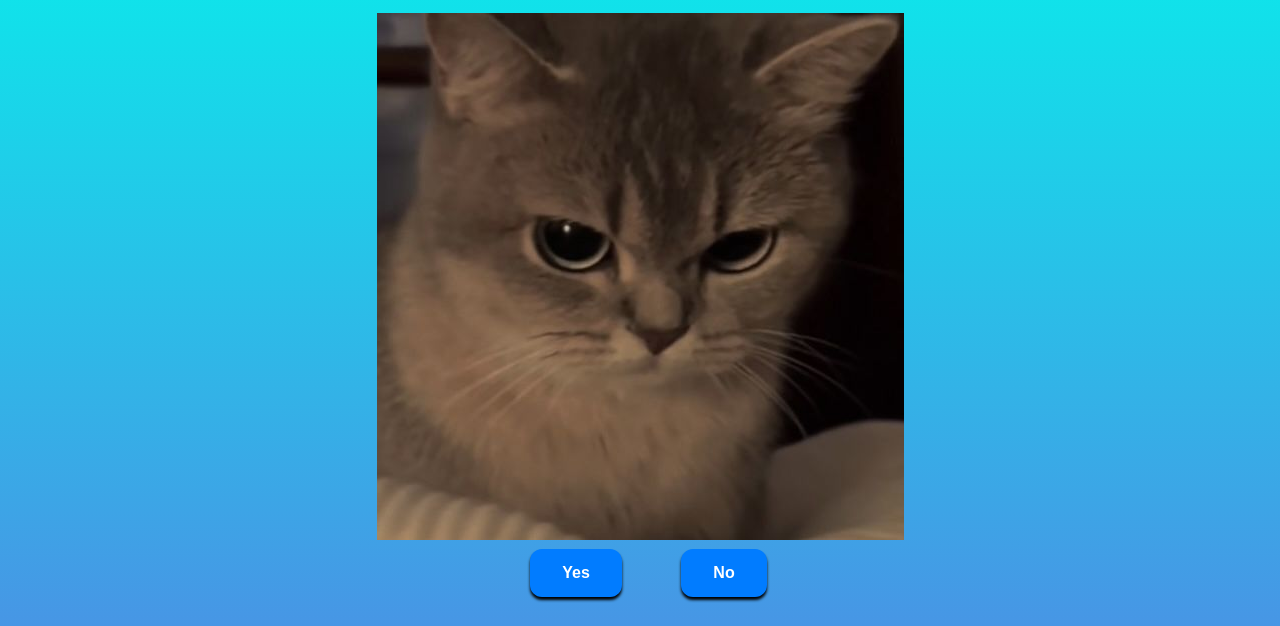
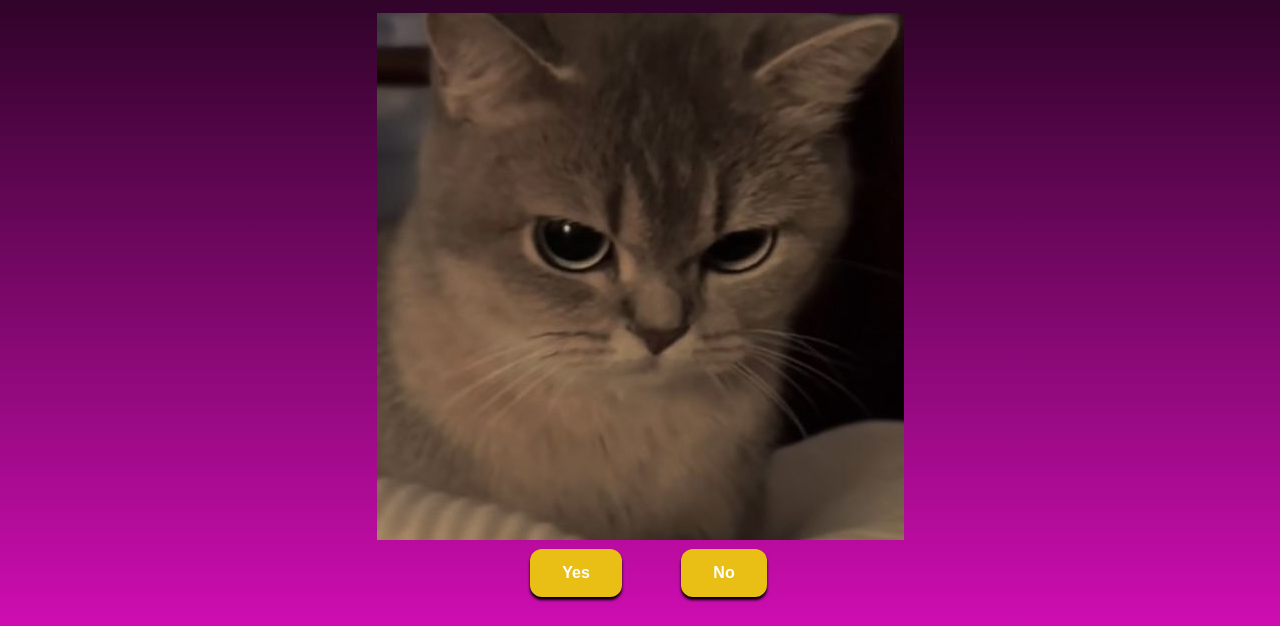
Before and after one commit to prashantshirk/funfunhehe, a plain HTML site: page index.html in a window 1280 px wide. Shown: the part 190-816 px from the top of the page. Drawn offline with Linux system fonts and the light colour scheme.

Commit message:
Add files via upload

```diff
--- a/style.css
+++ b/style.css
@@ -4,7 +4,7 @@ body {
     align-items: center;
     height: 100vh;
 
-    background: linear-gradient(rgb(0, 249, 236), rgb(71, 150, 229));
+    background: linear-gradient(rgb(0, 0, 0), rgb(206, 13, 177));
   }
 
   #noButton {
@@ -51,7 +51,7 @@ body {
   }
 
   .btn {
-    background-color: #017cff;
+    background-color: #eabf15;
     color: white;
     font-weight: 600;
     padding: 15px 32px;
```
